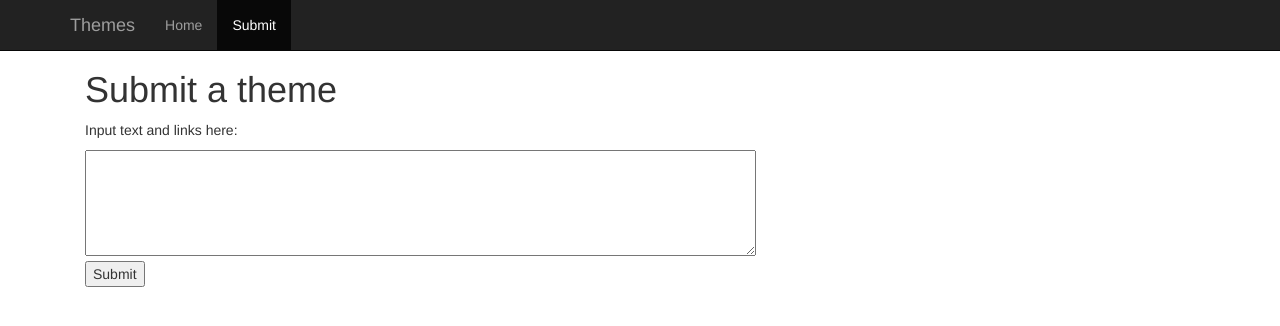
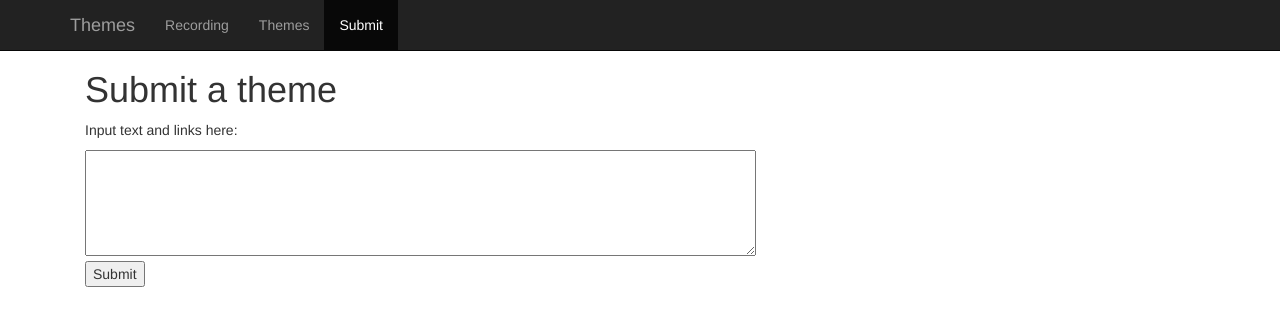
Before and after one commit to afiskon/py-topics-storage, a Flask app: page /submit in a window 1280 px wide. Shown: the top 326 px of the page. Run offline with Flask 2, Linux system fonts and the light colour scheme; some libraries are stand-ins or nearby versions.

Commit message:
Create "recording" page

```diff
--- a/application.py
+++ b/application.py
@@ -54,6 +54,15 @@ def error_405(e):
 @app.route('/static/<path:path>', methods=['GET'])
 def get_static(path):
     return send_from_directory('static', path)
+
+@app.route('/recording', methods=['GET'])
+def get_recording():
+    with db_conn() as db:
+        #select = "SELECT t.*, u.login FROM themes AS t LEFT JOIN users AS u ON u.id = t.created_by"
+        #current = db.query(select + " WHERE t.status = 'c'")
+        #regular = db.query(select + " WHERE t.status = 'r' ORDER BY t.priority DESC")
+        #discussed = db.query(select + " WHERE t.status = 'd' ORDER BY t.updated")
+        return flask.render_template('recording.html', section = "recording")
 
 @app.route('/themes', methods=['GET'])
 def get_themes():
--- a/templates/layout.html
+++ b/templates/layout.html
@@ -36,8 +36,11 @@
         </div>
         <div id="navbar" class="collapse navbar-collapse">
           <ul class="nav navbar-nav">
+            <li{% if section == "recording" %} class="active"{% endif %}>
+              <a href="/recording">Recording</a>
+            </li>
             <li{% if section == "themes" %} class="active"{% endif %}>
-              <a href="/themes">Home</a>
+              <a href="/themes">Themes</a>
             </li>
             <li{% if section == "submit" %} class="active"{% endif %}>
               <a href="/submit">Submit</a>
```
Also changed, not shown: templates/recording.html (added, +13 -0 lines).
